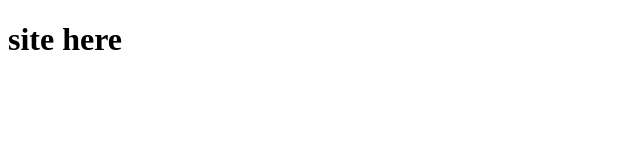
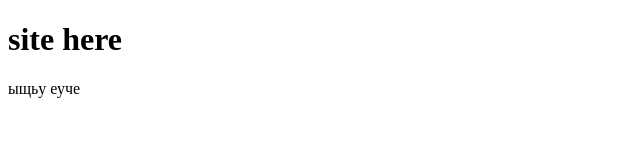
Before and after one commit to DamirAid/site, a plain HTML site: page index.html in a window 1280 px wide. Shown: the full height of the page, 0-640 px from the left. Drawn offline with Linux system fonts and the light colour scheme.

Commit message:
second commit

```diff
--- a/index.html
+++ b/index.html
@@ -7,5 +7,6 @@
 </head>
 <body>
 	<h1>site here</h1>
+	<p>ыщьу еуче</p>
 </body>
 </html>
```
